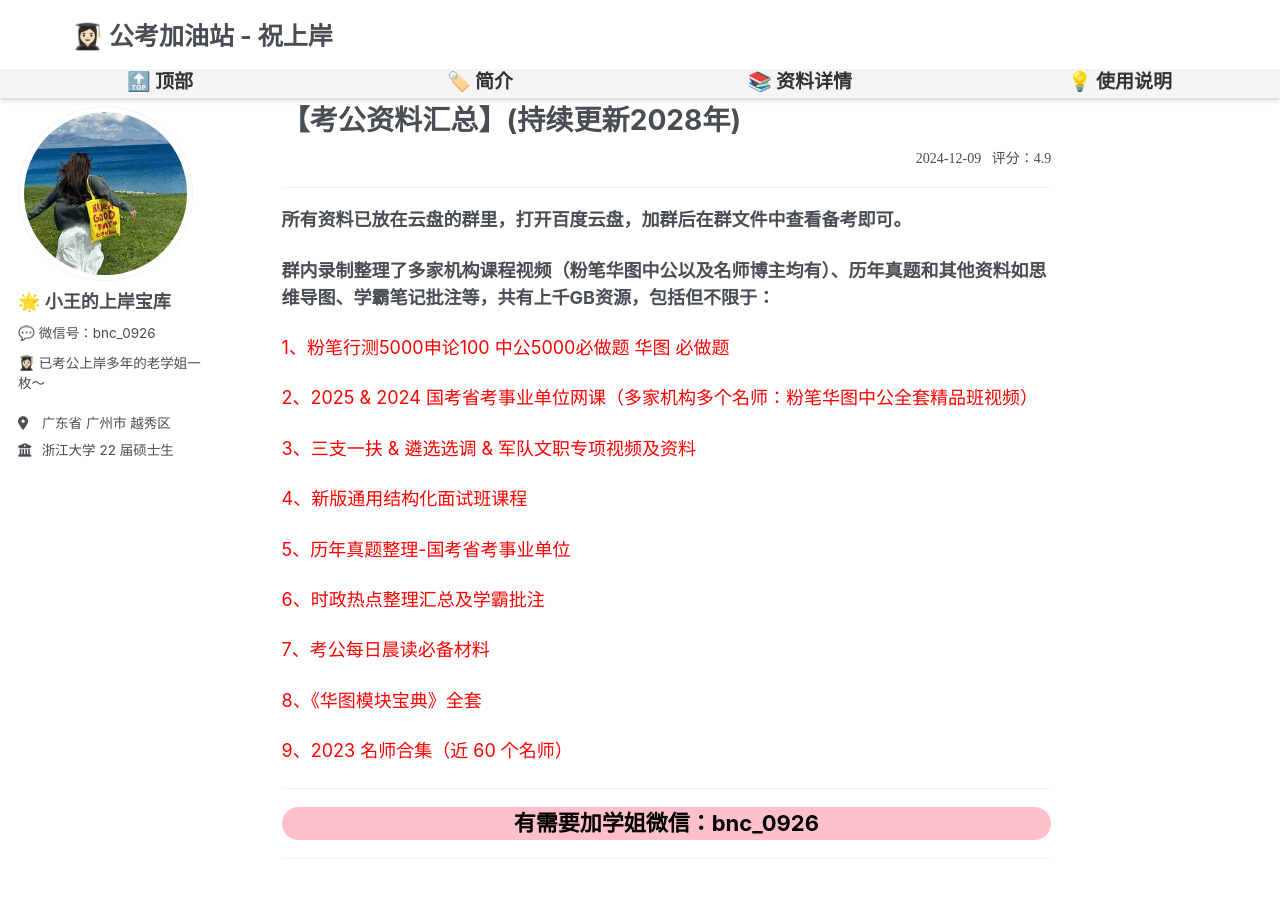
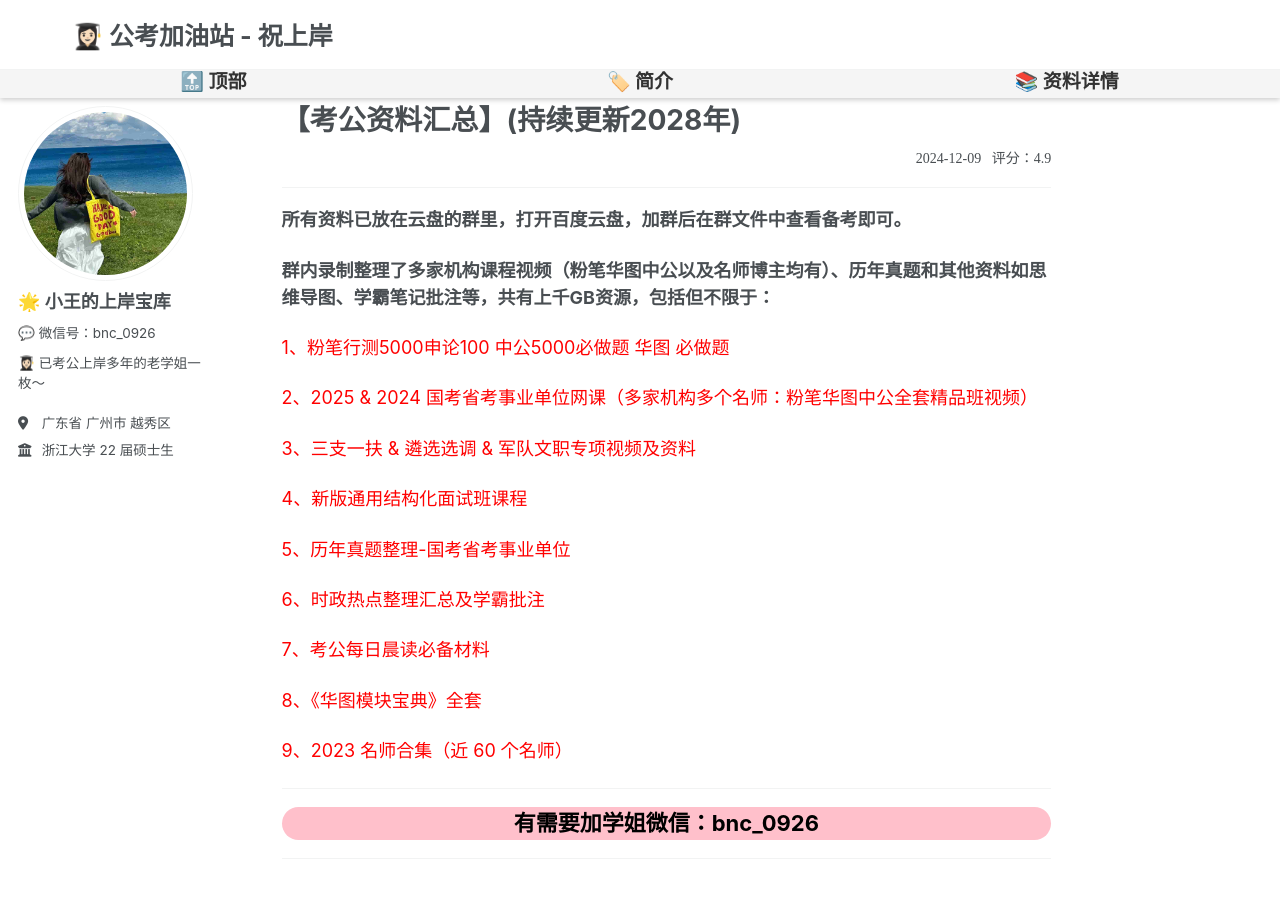
Before and after one commit to KnowledgeStoreVIP/GkStoreVIP.github.io, a Jekyll site: the page built from _pages/about.md, in a window 1280 px wide and 900 px high. Built offline with Jekyll 4.4.1, drawn with Linux system fonts in a browser that asks for light colours; comment, search, counter and statistics services are not loaded.

Commit message:
Update about.md

```diff
--- a/_pages/about.md
+++ b/_pages/about.md
@@ -49,16 +49,6 @@
     flex: 1;
     padding: 1px 0;"
     onclick="setActive(this)">📚 资料详情</a>
-
-  <a href="#instruct" style="
-    text-decoration: none;
-    font-weight: bold;
-    font-size: 19px;
-    color: #333;
-    text-align: center;
-    flex: 1;
-    padding: 1px 0;"
-    onclick="setActive(this)">💡 使用说明</a>
 </div>
 
 <script>
```
